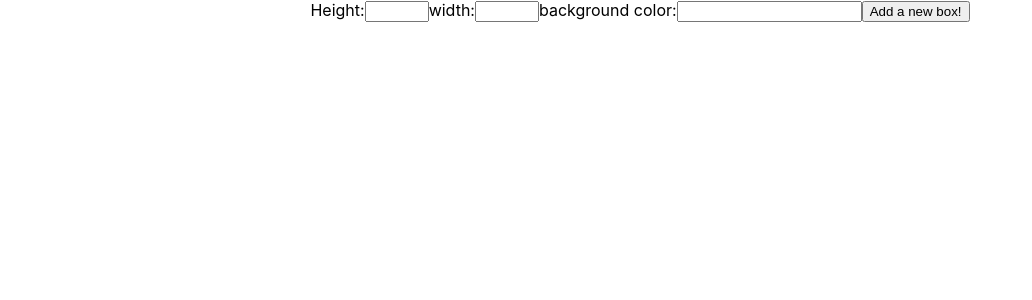
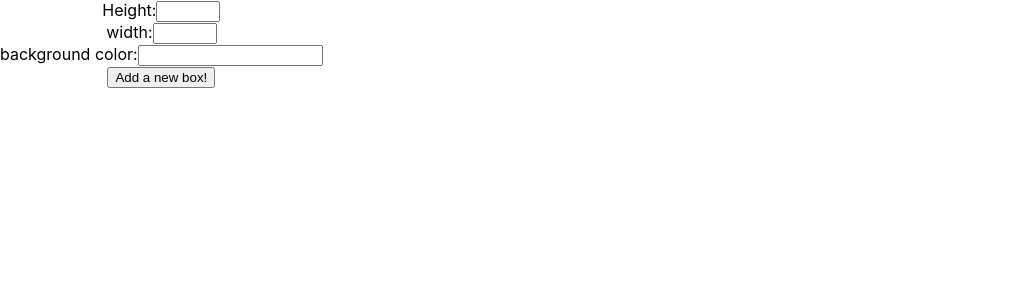
Before and after one commit to camrandev/react-boxes, a React (Create React App) app: page / in a window 1280 px wide. Shown: the top 300 px of the page, without its empty margins (0-1032 px from the left). Built offline with nearby package versions, Linux system fonts and the light colour scheme.

Commit message:
basic reqs complete

```diff
--- a/package.json
+++ b/package.json
@@ -10,6 +10,7 @@
     "react-dom": "^18.2.0",
     "react-scripts": "5.0.1",
     "uuid": "^9.0.0",
+    "validate-color": "^2.2.4",
     "web-vitals": "^2.1.4"
   },
   "scripts": {
--- a/src/Box.js
+++ b/src/Box.js
@@ -1,22 +1,31 @@
-import React from 'react';
+import React from "react";
 
-const Box = ({id, width='100px', height='100px', backgroundColor='red', removeBox}) => {
+/**box component
+ * no state
+ * props received: id, width, height, backgroundColor, removeBox function
+ */
+const Box = ({
+  id,
+  width = "100px",
+  height = "100px",
+  backgroundColor = "red",
+  removeBox,
+}) => {
   const myStyles = {
-    width:`${width}px`,
-    height:`${height}px`,
+    width: `${width}px`,
+    height: `${height}px`,
     backgroundColor,
     border: "1px solid black",
-    display:"flex",
-    justifyContent:"center",
-    alignItems:"center"
-  }
-
+    display: "flex",
+    justifyContent: "center",
+    alignItems: "center",
+  };
 
   return (
     <div style={myStyles}>
-      <button onClick={()=>removeBox(id)}>X</button>
+      <button onClick={() => removeBox(id)}>X</button>
     </div>
-  )
-}
+  );
+};
 
 export default Box;
--- a/src/BoxList.js
+++ b/src/BoxList.js
@@ -2,15 +2,25 @@ import React, { useState } from "react";
 import Box from "./Box.js";
 import NewBoxForm from "./NewBoxForm.js";
 import { v4 as uuid } from "uuid";
+import validateColor from "validate-color";
 
-//TODO: validate colors
-//TODO: make form stack currently
+/** Box List: manages all of the boxes
+ *
+ * State:
+ * - boxes: array like [ { id, width, height, backgroundColor, removeBox(fn)}, ... ]
+ *TODO: list the current components parent here
+ * TODO: dont list passing props here
+ * boxList -> newBoxForm, passing addBox function
+ */
 
+ //TODO: update snippet to get rid of arrows
 const BoxList = () => {
-  //state that contains all of the boxes belongs here
-  //each box will be an object with properties of height, width, color
   const [boxes, setBoxes] = useState([]);
 
+  /**function to render all of the boxes
+   * performs light validation on color, provides default values if width or height
+   * are missing
+   */
   function renderBoxes() {
     return (
       <ul>
@@ -18,9 +28,11 @@ const BoxList = () => {
           <Box
             key={box.id}
             id={box.id}
-            width={box.width}
-            height={box.height}
-            backgroundColor={box.backgroundColor}
+            width={box.width || 50}
+            height={box.height || 50}
+            backgroundColor={
+              validateColor(box.backgroundColor) ? box.backgroundColor : "transparent"
+            }
             removeBox={removeBox}
           />
         ))}
@@ -28,11 +40,15 @@ const BoxList = () => {
     );
   }
 
+  //TODO: put this above the other function
+  //TODO: want to see state->state updating functions -> other functions -> rendering
+  /** Adds a new box to the list of boxes */
   function addBox(box) {
     let newBox = { ...box, id: uuid() };
     setBoxes((boxes) => [...boxes, newBox]);
   }
 
+  /** removes a box from the dom, passed down to each box as a prop */
   function removeBox(id) {
     setBoxes((curr) => curr.filter((box) => box.id !== id));
   }
--- a/src/NewBoxForm.js
+++ b/src/NewBoxForm.js
@@ -1,15 +1,31 @@
 import React, { useState } from "react";
+
+/** Form for creating a new box to add to the page
+ *
+ * Has state for the height, width, and backgroundColor,
+ * on submission, sends {height, width, backgroundColor} to fn rec'd from parent.
+ *
+ * BoxList -> NewBoxForm
+ */
 
 const NewBoxForm = ({ addBox }) => {
   const initialState = { height: "", width: "", backgroundColor: "" };
   const [formData, setFormData] = useState(initialState);
 
+  const formStyles = {
+    display: "flex",
+    flexDirection: "column",
+    alignItems: "flex-start",
+  };
+
+  /**calls addBox function recieved from the BoxList */
   function handleSubmit(evt) {
     evt.preventDefault();
     addBox(formData);
     setFormData(initialState);
   }
 
+  /**updates the formData object as user is typing */
   function handleChange(evt) {
     const { name, value } = evt.target;
     console.log(evt.target.value);
@@ -20,7 +36,9 @@ const NewBoxForm = ({ addBox }) => {
   }
 
   return (
-    <form onSubmit={handleSubmit}>
+    <form onSubmit={handleSubmit} style={formStyles}>
+      <div>
+        <div>
           <label htmlFor="height">Height:</label>
           <input
             type="number"
@@ -30,7 +48,10 @@ const NewBoxForm = ({ addBox }) => {
             name="height"
             value={formData.height}
             onChange={handleChange}
+            required="required"
           />
+        </div>
+        <div>
           <label htmlFor="width">width:</label>
           <input
             type="number"
@@ -40,15 +61,21 @@ const NewBoxForm = ({ addBox }) => {
             name="width"
             value={formData.width}
             onChange={handleChange}
+            required="required"
           />
+        </div>
+        <div>
           <label htmlFor="backgroundColor">background color:</label>
           <input
             id="backgroundColor"
             name="backgroundColor"
             value={formData.backgroundColor}
             onChange={handleChange}
+            required="required"
           />
+        </div>
         <button>Add a new box!</button>
+      </div>
     </form>
   );
 };
```
Also changed, not shown: 1 other file (tests, documents, lock files or other folders). Lines whose indentation alone changed are shown as unchanged.
